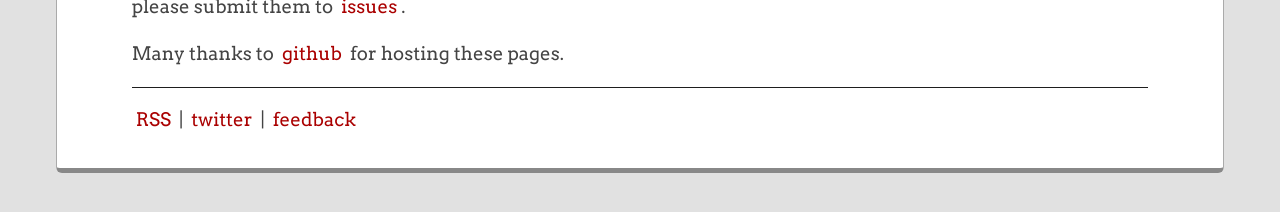
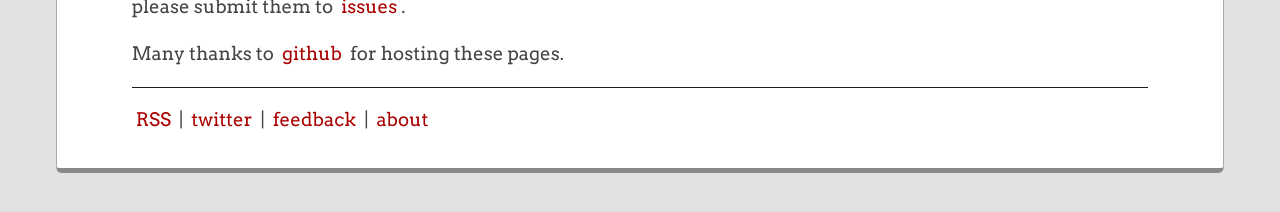
Before and after one commit to EffectiveProgramming-Websites/com.effectiveprogramming.blog, a Jekyll site: the page built from about.md, in a window 1280 px wide. Shown: the part 462-674 px from the top of the page. Built offline with Jekyll 4.4.1, drawn with Linux system fonts in a browser that asks for light colours.

Commit message:
Added footer with about.

```diff
--- /dev/null
+++ b/_includes/footer.html
@@ -0,0 +1,6 @@
+<p class="page-footer">
+	<span class="feed"><a href="{{ "/feed.xml" | prepend: site.baseurl }}">RSS</a></span> |
+	<span class="twitter"><a href="http://twitter.com/LutherBaker">twitter</a></span> |
+	<span class="feedback"><a href="https://github.com/TheSongwritingExperimentWebsites/com.thesongwritingexperiment.blog/issues">feedback</a></span> |
+	<span class="about"><a href="/about/">about</a></span>
+</p>
--- a/_layouts/default.html
+++ b/_layouts/default.html
@@ -10,7 +10,7 @@
 		<div class="page-content">
 			{{ content }}
 		</div>
-		<p class="page-footer"><span class="feed"><a href="{{ "/feed.xml" | prepend: site.baseurl }}">RSS</a></span> | <span class="twitter"><a href="http://twitter.com/LutherBaker">twitter</a> | <span class="feedback"><a href="https://github.com/EffectiveProgrammingWebsites/com.effectiveprogramming.blog/issues">feedback</a></span></p>
+		{% include footer.html %}
 	</div>
 </body>
 </html>
```
